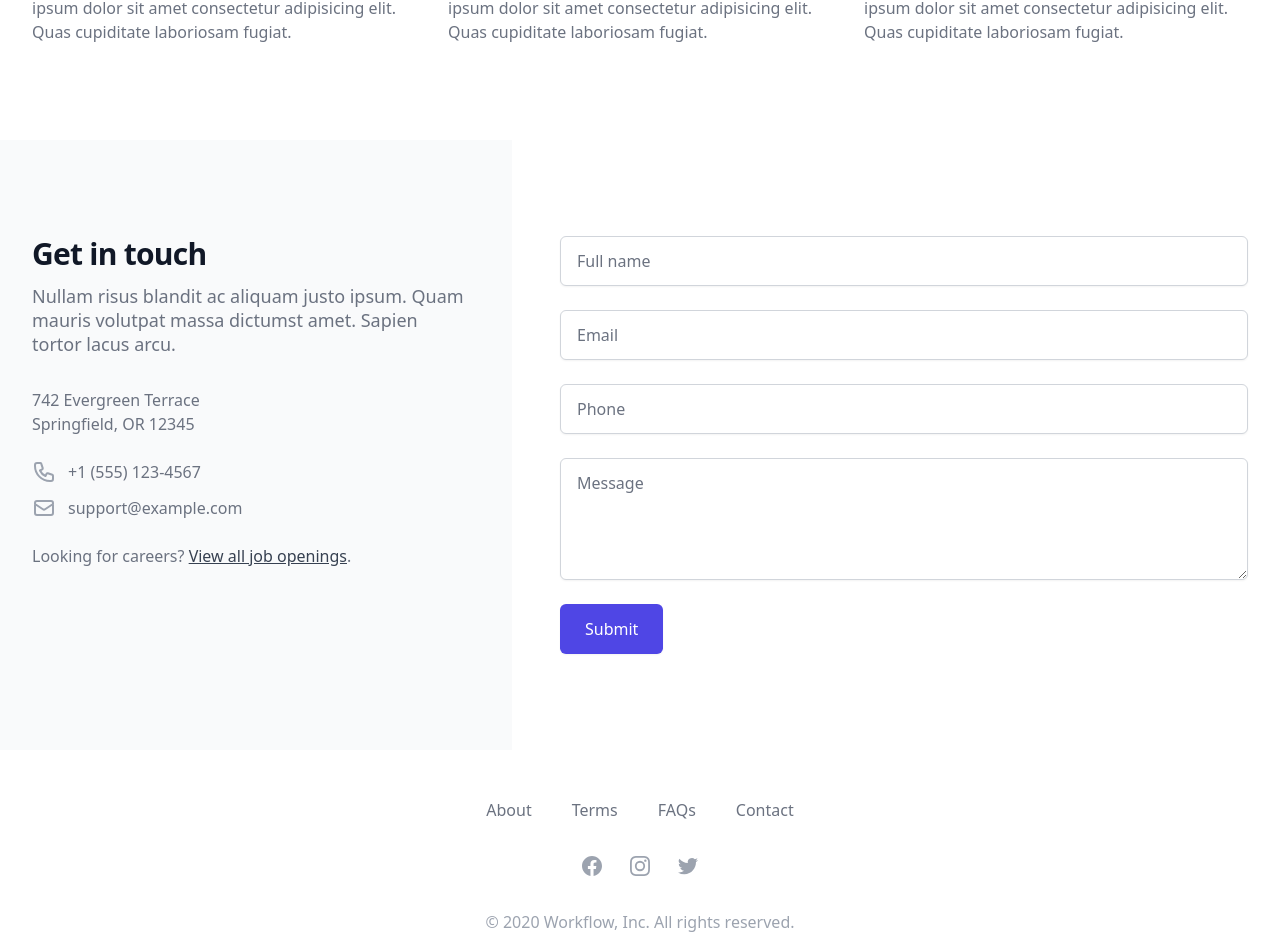
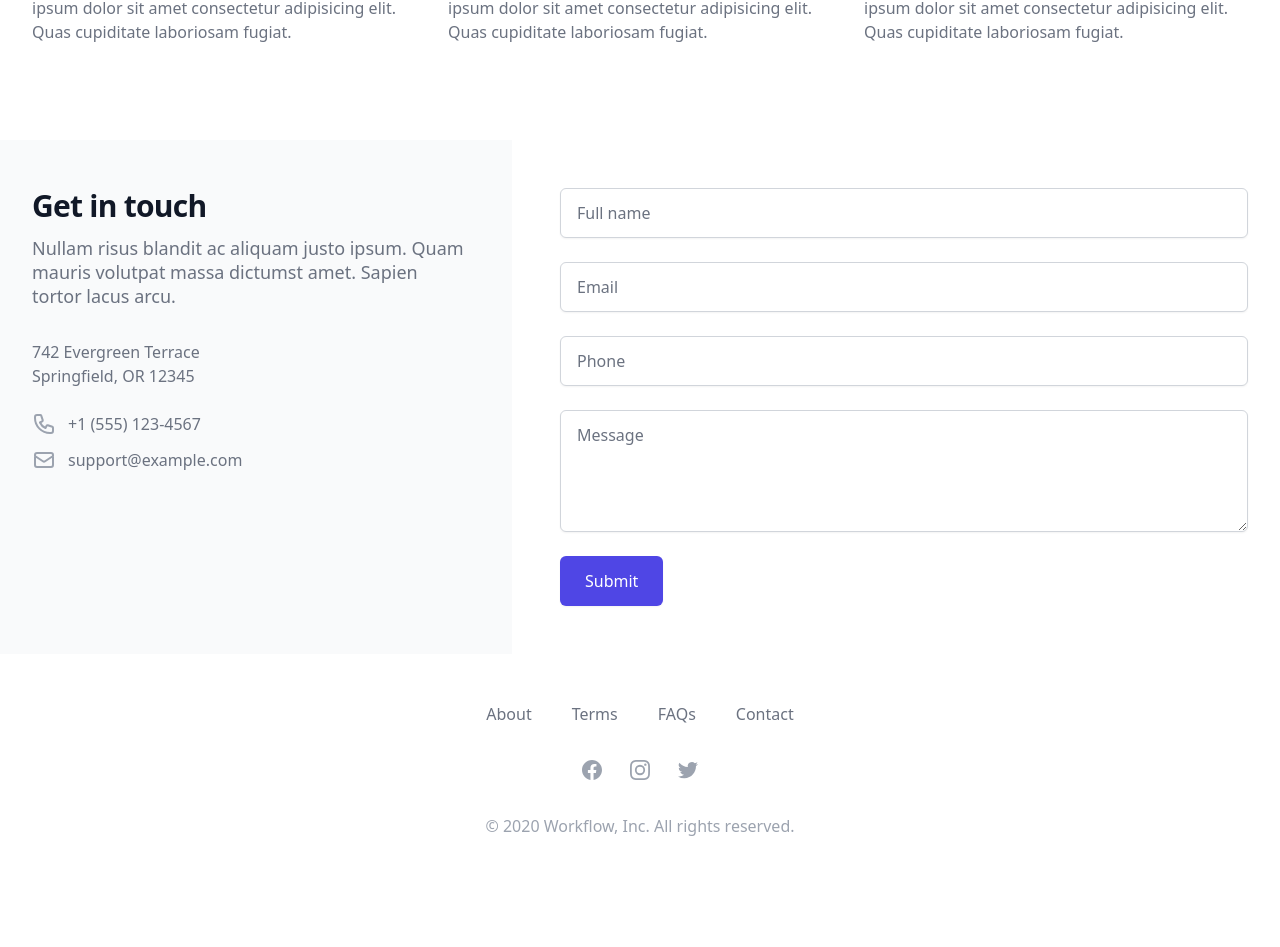
Before and after one commit to Bahodir8586/ifri, a Next.js app: page / in a window 1280 px wide. Shown: the part 1130-2077 px from the top of the page. After the commit the page ends 2016 px from the top, so only its background shows below. Built offline with nearby package versions, Linux system fonts and the light colour scheme.

Commit message:
code improvemets

```diff
--- a/modules/index/Contact.jsx
+++ b/modules/index/Contact.jsx
@@ -12,7 +12,7 @@ const Contact = ({ submit }) => {
         <div className="absolute inset-y-0 left-0 w-1/2 bg-gray-50" />
       </div>
       <div className="relative max-w-7xl mx-auto lg:grid lg:grid-cols-5">
-        <div className="bg-gray-50 py-16 px-4 sm:px-6 lg:col-span-2 lg:px-8 lg:py-24 xl:pr-12">
+        <div className="bg-gray-50 py-12 px-4 sm:px-6 lg:col-span-2 lg:px-8 xl:pr-12">
           <div className="max-w-lg mx-auto">
             <h2 className="text-2xl font-extrabold tracking-tight text-gray-900 sm:text-3xl">
               Get in touch
@@ -50,16 +50,9 @@ const Contact = ({ submit }) => {
                 </dd>
               </div>
             </dl>
-            <p className="mt-6 text-base text-gray-500">
-              Looking for careers?{' '}
-              <a href="#" className="font-medium text-gray-700 underline">
-                View all job openings
-              </a>
-              .
-            </p>
           </div>
         </div>
-        <div className="bg-white py-16 px-4 sm:px-6 lg:col-span-3 lg:py-24 lg:px-8 xl:pl-12">
+        <div className="bg-white py-12 px-4 sm:px-6 lg:col-span-3 lg:px-8 xl:pl-12">
           <div className="max-w-lg mx-auto lg:max-w-none">
             <form
               onSubmit={(e) => {
--- a/pages/home.jsx
+++ b/pages/home.jsx
@@ -58,7 +58,7 @@ const Home = () => {
       </Head>
       <Layout>
         <div className="py-8">
-          <div className="relative bg-white px-4 sm:px-6 lg:px-8">
+          <div className="relative py-12 bg-white px-4 sm:px-6 lg:px-8">
             <div className="absolute inset-0">
               <div className="bg-white h-1/3 sm:h-2/3" />
             </div>
@@ -73,16 +73,9 @@ const Home = () => {
                   <PostCard post={post} key={post.id} />
                 ))}
               </div>
-              <div className="bg-white px-4 py-6 flex justify-center items-center ">
-                <Link href="/" passHref={true}>
-                  <a className="flex items-center justify-center px-8 py-3 border border-transparent text-base font-medium rounded-md text-white bg-indigo-600 hover:bg-indigo-700 md:py-4 md:text-lg md:px-10">
-                    Read more
-                  </a>
-                </Link>
-              </div>
             </div>
           </div>
-          <div className="relative bg-white px-4 sm:px-6 lg:px-8">
+          <div className="relative py-12 bg-white px-4 sm:px-6 lg:px-8">
             <div className="absolute inset-0">
               <div className="bg-white h-1/3 sm:h-2/3" />
             </div>
@@ -97,16 +90,9 @@ const Home = () => {
                   <PostCard post={post} key={post.id} />
                 ))}
               </div>
-              <div className="bg-white px-4 py-6 flex justify-center items-center ">
-                <Link href="/" passHref={true}>
-                  <a className="flex items-center justify-center px-8 py-3 border border-transparent text-base font-medium rounded-md text-white bg-indigo-600 hover:bg-indigo-700 md:py-4 md:text-lg md:px-10">
-                    Read more
-                  </a>
-                </Link>
-              </div>
             </div>
           </div>
-          <div className="relative bg-white px-4 sm:px-6 lg:px-8">
+          <div className="relative py-12 bg-white px-4 sm:px-6 lg:px-8">
             <div className="absolute inset-0">
               <div className="bg-white h-1/3 sm:h-2/3" />
             </div>
@@ -121,13 +107,6 @@ const Home = () => {
                   <PostCard post={post} key={post.id} />
                 ))}
               </div>
-              <div className="bg-white px-4 py-6 flex justify-center items-center ">
-                <Link href={`/posts/1/1`} passHref={true}>
-                  <a className="flex items-center justify-center px-8 py-3 border border-transparent text-base font-medium rounded-md text-white bg-indigo-600 hover:bg-indigo-700 md:py-4 md:text-lg md:px-10">
-                    Read more
-                  </a>
-                </Link>
-              </div>
             </div>
           </div>
         </div>
```
